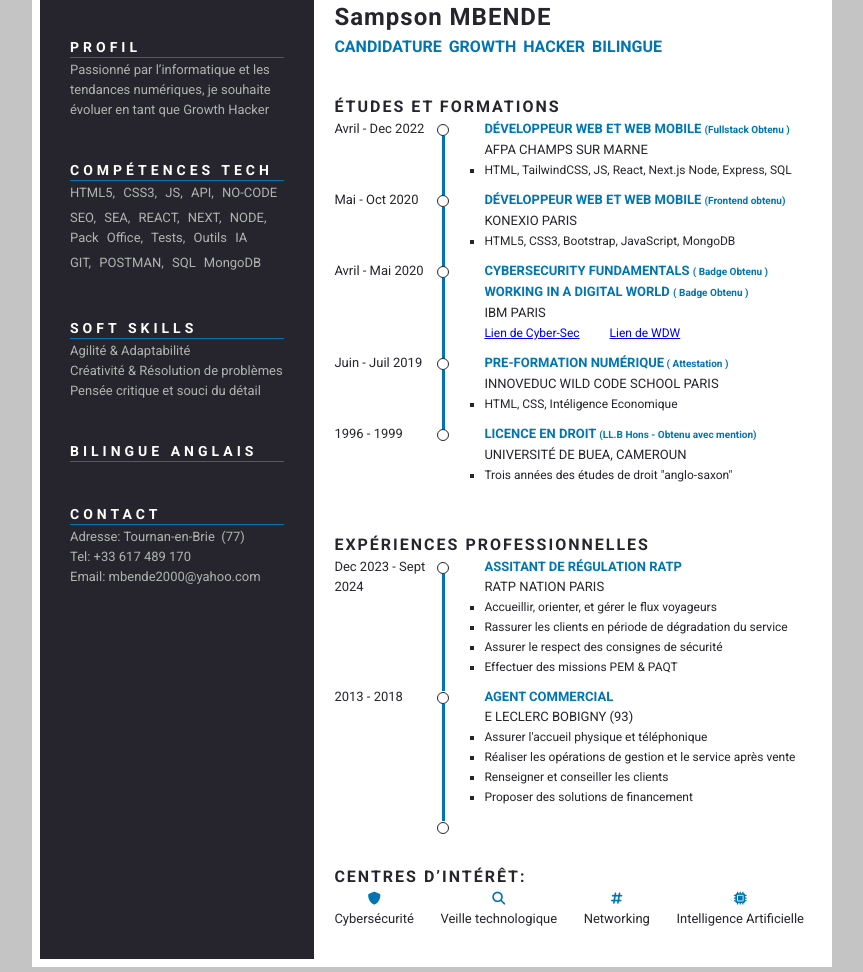
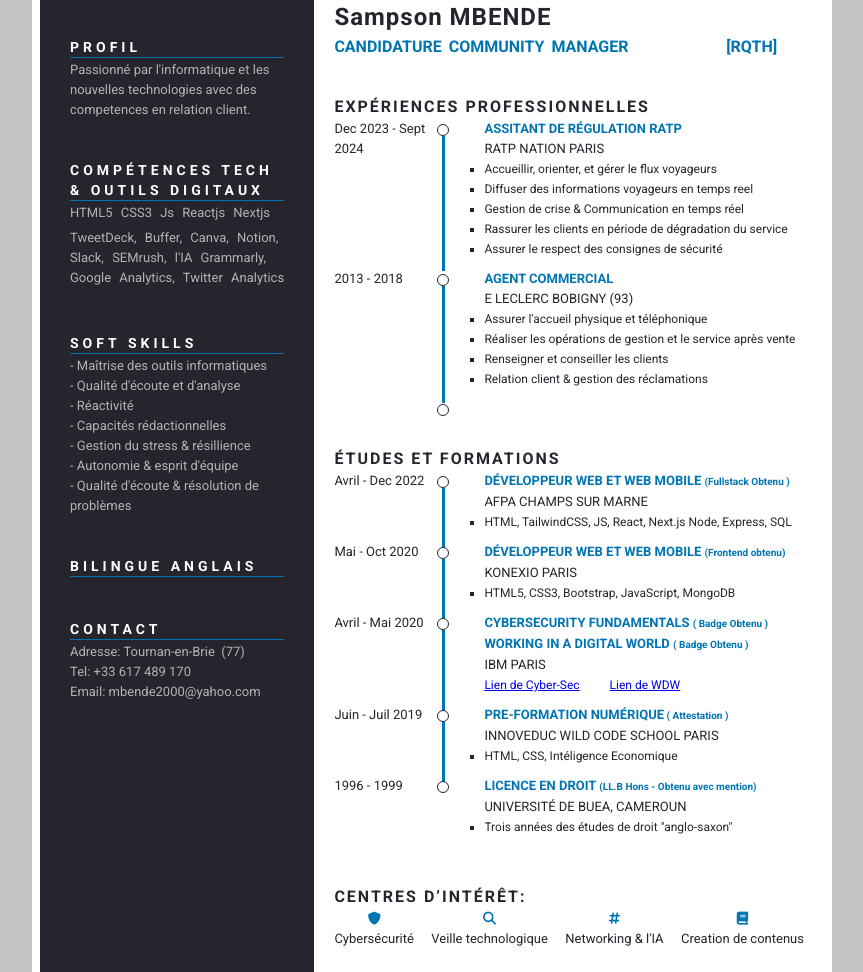
Before and after one commit to SAMMBENDE/community-manager, a plain HTML site: page index.html in a window 1280 px wide. Shown: the part 81-1053 px from the top of the page, without its empty margins (208-1071 px from the left). Drawn offline with Linux system fonts and the light colour scheme.

Commit message:
community manager

```diff
--- a/index.html
+++ b/index.html
@@ -20,30 +20,30 @@
         <div class="resume_bottom">
           <div class="resume_item resume_namerole">
             <div class="name">Sampson MBENDE</div>
-            <div class="role">Candidature GROWTH HACKER BILINGUE</div>
+            <div class="role">Candidature Community Manager &nbsp;RQTH</div>
           </div>
           <div class="resume_item resume_profile">
             <div class="resume_titlecomp">Profil</div>
 
             <div class="resume_info">
-              Passionné par l’informatique et les tendances numériques, je
-              souhaite évoluer en tant que Growth Hacker
+              Passionné par l'informatique et les nouvelles technologies avec
+              des competences en relation client.
             </div>
           </div>
 
           <div class="resume_item resume_skills">
-            <div class="resume_titlecomp">COMPÉTENCES TECH</div>
+            <div class="resume_titlecomp">
+              COMPÉTENCES TECH & OUTILS DIGITAUX
+            </div>
             <div class="resume_info">
               <div class="skills_list">
-                <div class="skills_left">HTML5, CSS3, JS, API, NO-CODE</div>
+                <div class="skills_left">HTML5 CSS3 Js Reactjs Nextjs</div>
               </div>
               <div class="skills_list">
                 <div class="skills_left">
-                  SEO, SEA, REACT, NEXT, NODE, Pack Office, Tests, Outils IA
+                  TweetDeck, Buffer, Canva, Notion, Slack, SEMrush, l'IA
+                  Grammarly, Google Analytics, Twitter Analytics
                 </div>
-              </div>
-              <div class="skills_list">
-                <div class="skills_left">GIT, POSTMAN, SQL MongoDB</div>
               </div>
 
               <!-- <div class="skills_list">
@@ -54,23 +54,21 @@
           <div class="resume_item resume_contact">
             <div class="resume_titlecomp">SOFT SKILLS</div>
             <div class="resume_info">
-              <div>Agilité & Adaptabilité</div>
-              <div>Créativité & Résolution de problèmes</div>
-              <div>Pensée critique et souci du détail</div>
+              <div>- Maîtrise des outils informatiques</div>
+              <div>- Qualité d'écoute et d'analyse</div>
+              <div>- Réactivité</div>
+              <div>- Capacités rédactionnelles</div>
+
+              <div>- Gestion du stress & résillience</div>
+              <div>- Autonomie & esprit d'équipe</div>
+              <div>- Qualité d'écoute & résolution de problèmes</div>
             </div>
           </div>
 
           <div class="resume_item resume_contact">
             <div class="resume_titlecomp">BILINGUE ANGLAIS</div>
-            <div class="resume_info">
-              <!-- <div class="role">BILINGUE:&nbsp; ANGLAIS & FRANÇAIS</div> -->
-            </div>
+            <div class="resume_info"></div>
           </div>
-          <!-- <div class="resume_info">
-            <div class="skills_list">
-              <div class="skills_left"></div>
-            </div>
-          </div> -->
 
           <div class="resume_item resume_contact">
             <div class="resume_titlecomp">Contact</div>
@@ -90,7 +88,55 @@
       <div class="resume_right">
         <div class="resume_item resume_namerole">
           <div class="name">Sampson MBENDE</div>
-          <div class="role">Candidature GROWTH HACKER BILINGUE</div>
+          <div class="role">
+            Candidature Community Manager &nbsp; &nbsp; &nbsp; &nbsp; &nbsp;
+            &nbsp; &nbsp;[RQTH]
+          </div>
+        </div>
+
+        <div class="resume_item resume_experience">
+          <div class="resume_title">EXPÉRIENCES PROFESSIONNELLES</div>
+          <div class="resume_info">
+            <div class="resume_data">
+              <div class="year">Dec 2023 - Sept 2024</div>
+              <div class="content">
+                <p class="blue"><b>ASSITANT DE RÉGULATION RATP</b></p>
+                <p>RATP NATION PARIS</p>
+                <ul class="details">
+                  <li>Accueillir, orienter, et gérer le flux voyageurs</li>
+                  <li>Diffuser des informations voyageurs en temps reel</li>
+                  <li>Gestion de crise & Communication en temps réel</li>
+
+                  <li>
+                    Rassurer les clients en période de dégradation du service
+                  </li>
+                  <li>Assurer le respect des consignes de sécurité</li>
+                </ul>
+              </div>
+            </div>
+
+            <div class="resume_data">
+              <div class="year">2013 - 2018</div>
+              <div class="content">
+                <p class="blue"><b>AGENT COMMERCIAL </b></p>
+                <p>E LECLERC BOBIGNY (93)</p>
+
+                <ul class="details">
+                  <li>Assurer l'accueil physique et téléphonique</li>
+                  <li>
+                    Réaliser les opérations de gestion et le service après vente
+                  </li>
+                  <li>Renseigner et conseiller les clients</li>
+                  <li>Relation client & gestion des réclamations</li>
+                </ul>
+              </div>
+            </div>
+
+            <div class="resume_data">
+              <div class="year"></div>
+              <div class="content"></div>
+            </div>
+          </div>
         </div>
 
         <div class="resume_item resume_education">
@@ -192,50 +238,6 @@
           </div>
         </div>
 
-        <div class="resume_item resume_experience">
-          <div class="resume_title">EXPÉRIENCES PROFESSIONNELLES</div>
-          <div class="resume_info">
-            <div class="resume_data">
-              <div class="year">Dec 2023 - Sept 2024</div>
-              <div class="content">
-                <p class="blue"><b>ASSITANT DE RÉGULATION RATP</b></p>
-                <p>RATP NATION PARIS</p>
-                <ul class="details">
-                  <li>Accueillir, orienter, et gérer le flux voyageurs</li>
-
-                  <li>
-                    Rassurer les clients en période de dégradation du service
-                  </li>
-                  <li>Assurer le respect des consignes de sécurité</li>
-                  <li>Effectuer des missions PEM & PAQT</li>
-                </ul>
-              </div>
-            </div>
-
-            <div class="resume_data">
-              <div class="year">2013 - 2018</div>
-              <div class="content">
-                <p class="blue"><b>AGENT COMMERCIAL </b></p>
-                <p>E LECLERC BOBIGNY (93)</p>
-
-                <ul class="details">
-                  <li>Assurer l'accueil physique et téléphonique</li>
-                  <li>
-                    Réaliser les opérations de gestion et le service après vente
-                  </li>
-                  <li>Renseigner et conseiller les clients</li>
-                  <li>Proposer des solutions de financement</li>
-                </ul>
-              </div>
-            </div>
-
-            <div class="resume_data">
-              <div class="year"></div>
-              <div class="content"></div>
-            </div>
-          </div>
-        </div>
-
         <div class="resume_item resmue_interests">
           <div class="resume_title">CENTRES D’INTÉRÊT:</div>
           <div class="resume_info">
@@ -256,13 +258,13 @@
               <div class="blue">
                 <i class="fas fa-hashtag"></i>
               </div>
-              <div class="int_data">Networking</div>
+              <div class="int_data">Networking & l'IA</div>
             </div>
             <div class="interests">
               <div class="blue">
-                <i class="fa-solid fa-microchip"></i>
+                <i class="fa-solid fa-book"></i>
               </div>
-              <div class="int_data">Intelligence Artificielle</div>
+              <div class="int_data">Creation de contenus</div>
             </div>
           </div>
         </div>
```
